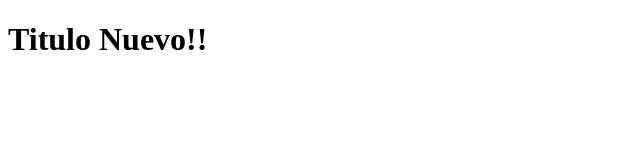
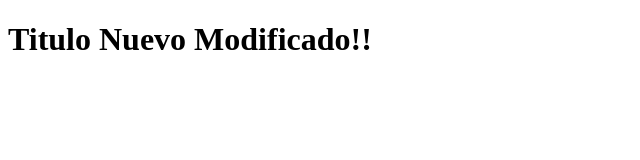
Before and after one commit to RodrieValle/hello-world-git, a plain HTML site: page index.html in a window 1280 px wide. Shown: the whole page, without its empty margins (0-640 px from the left). Drawn offline with Linux system fonts and the light colour scheme.

Commit message:
Se modifico index nuevamente

```diff
--- a/index.html
+++ b/index.html
@@ -7,6 +7,6 @@
     <title>Demo Git</title>
 </head>
 <body>
-    <h1>Titulo Nuevo!!</h1>
+    <h1>Titulo Nuevo Modificado!!</h1>
 </body>
 </html>
```
